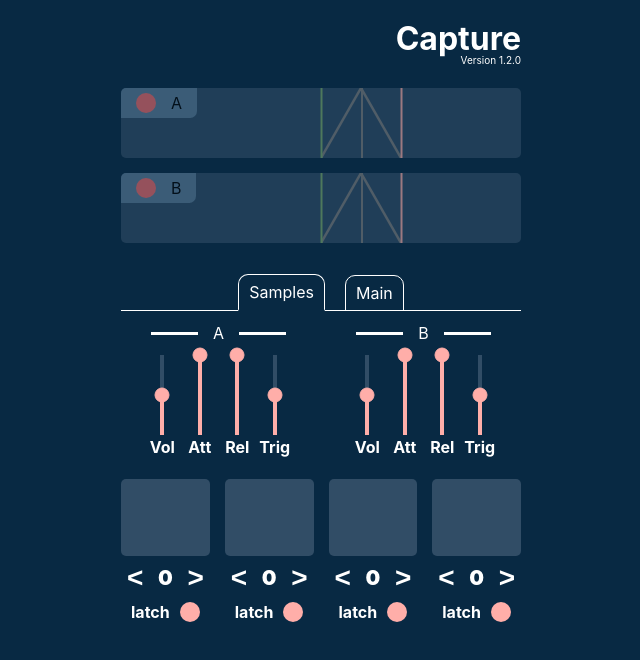
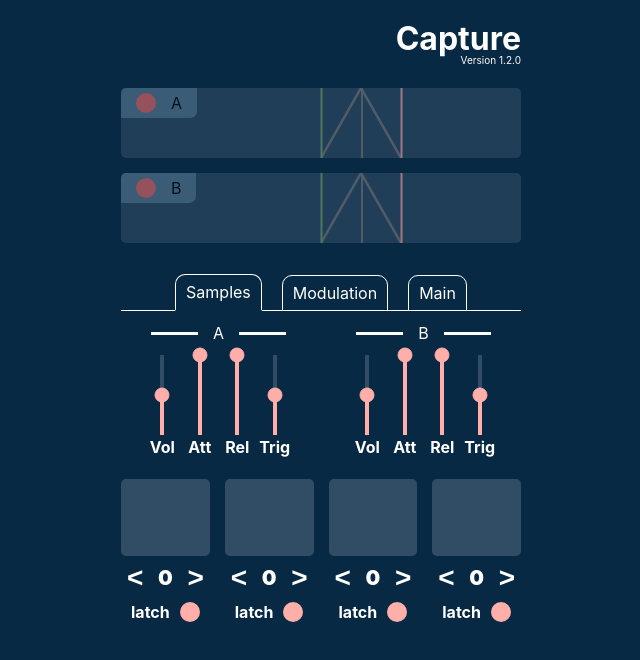
Before and after one commit to KRISCHOMAT/capture, a React (Vite) app: page / in a window 1280 px wide. Shown: the top 660 px of the page, without its empty margins (319-959 px from the left). Built offline with nearby package versions, Linux system fonts and the light colour scheme.

Commit message:
version 1.2

```diff
--- a/src/App.tsx
+++ b/src/App.tsx
@@ -3,6 +3,15 @@ import Keyboard from "./components/Keyboard/Keyboard";
 import TabMenu from "./components/TabMenu/TabMenu";
 import useMasterStore from "./store/useMasterStore";
 import WaveForm from "./components/WaveForm/WaveForm";
+import { Tab } from "./components/TabMenu/TabMenu";
+import ControllsWrapper from "./components/Controlls/ControllsWrapper";
+import MainControls from "./components/Controlls/MainControls";
+
+const tabs: Tab[] = [
+  { title: "Samples", element: ControllsWrapper },
+  { title: "Modulation", element: ControllsWrapper },
+  { title: "Main", element: MainControls },
+];
 
 function App() {
   const samples = useMasterStore((state) => state.samples);
@@ -26,7 +35,7 @@ function App() {
             );
           })}
         </div>
-        <TabMenu />
+        <TabMenu tabs={tabs} />
 
         <Keyboard />
       </div>
--- a/src/components/TabMenu/TabMenu.tsx
+++ b/src/components/TabMenu/TabMenu.tsx
@@ -1,54 +1,49 @@
 import { useState } from "react";
 import styles from "./tabmenu.module.css";
-import ControllsWrapper from "../Controlls/ControllsWrapper";
-import MainControls from "../Controlls/MainControls";
 
-const TabMenu = () => {
+export interface Tab {
+  title: string;
+  element: () => JSX.Element;
+}
+
+interface Props {
+  tabs: Tab[];
+}
+
+const TabMenu = ({ tabs }: Props) => {
   const [activeId, setActiveId] = useState(0);
 
   return (
     <div className={styles.wrapper}>
       <div className={styles.menuContainer}>
+        {tabs.map((tab, i) => {
+          return (
             <div
               className={styles.link}
-          onClick={() => {
-            setActiveId(0);
+              onClick={() => setActiveId(i)}
+              style={{
+                borderBottom:
+                  activeId === i ? "2px solid #082943" : " 1px solid",
               }}
-          style={{
-            borderBottom: activeId === 0 ? "2px solid #082943" : "1px solid",
-          }}
+              key={tab.title}
             >
-          Samples
+              {tab.title}
             </div>
-        <div
-          className={styles.link}
-          onClick={() => {
-            setActiveId(1);
-          }}
-          style={{
-            borderBottom: activeId === 1 ? "2px solid #082943" : "1px solid",
-          }}
-        >
-          Main
-        </div>
+          );
+        })}
       </div>
       <div className={styles.output}>
+        {tabs.map((tab, i) => {
+          return (
             <div
               className={styles.option}
-          style={{
-            display: activeId === 0 ? "flex" : "none",
-          }}
+              style={{ display: activeId === i ? "flex" : "none" }}
+              key={i}
             >
-          <ControllsWrapper />
+              <tab.element />
             </div>
-        <div
-          className={styles.option}
-          style={{
-            display: activeId === 1 ? "flex" : "none",
-          }}
-        >
-          <MainControls />
-        </div>
+          );
+        })}
       </div>
     </div>
   );
```
Lines whose indentation alone changed are shown as unchanged.
